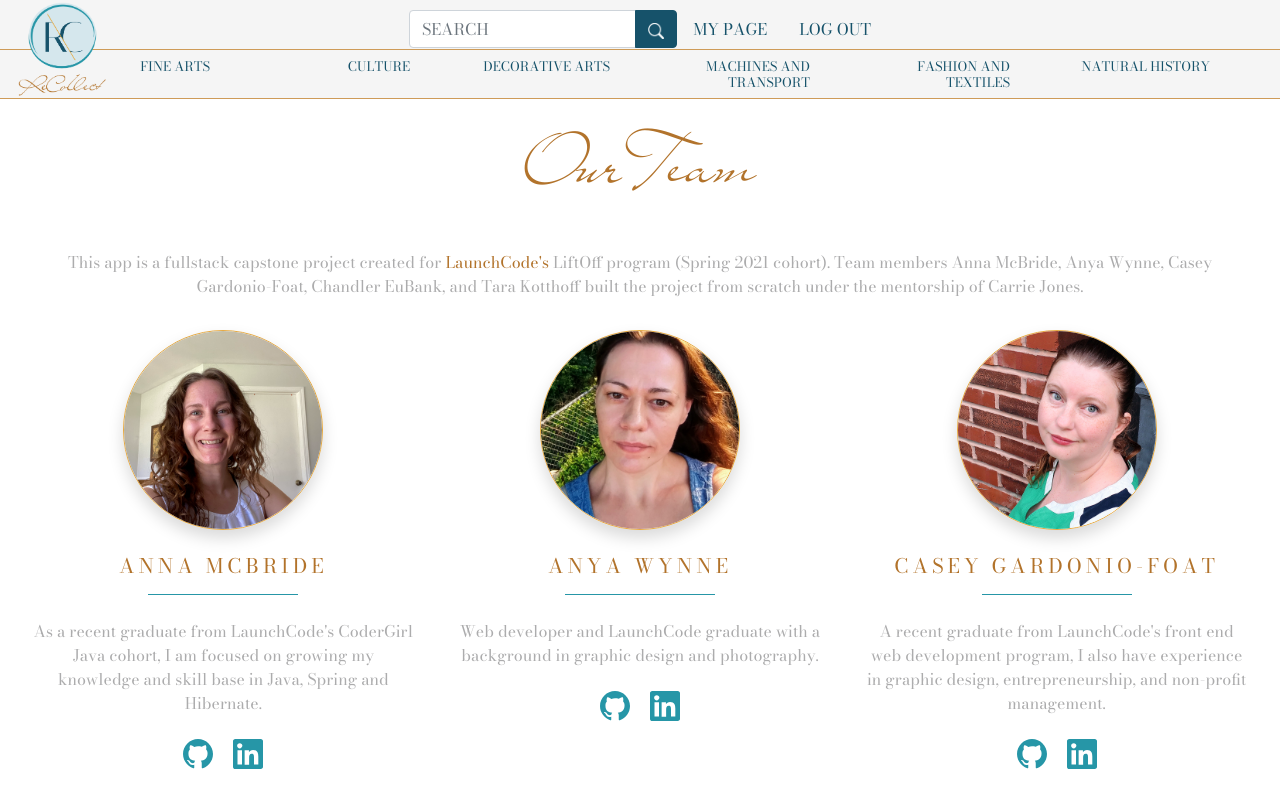
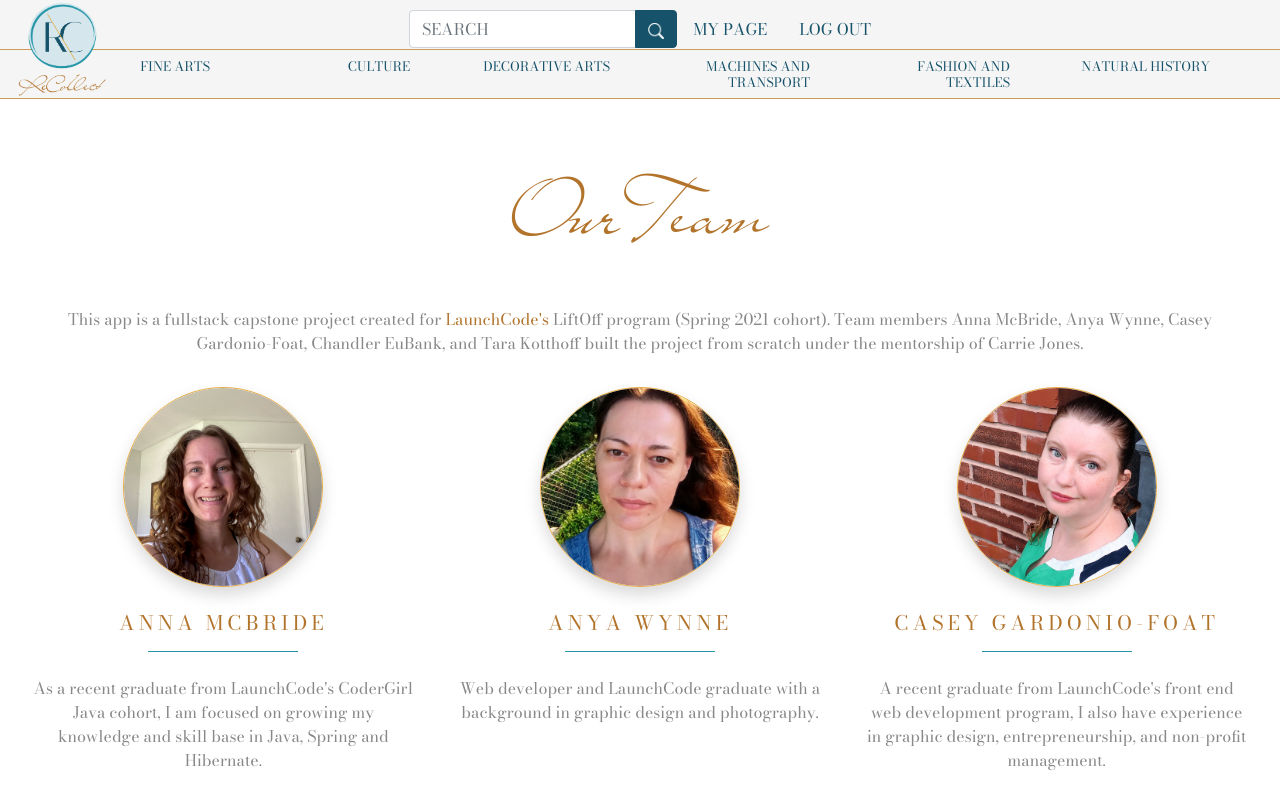
Before and after one commit to Carolista/collection-organizer, an Angular app in the folder frontEnd/: page /about-team in a window 1280 px wide. Shown: the top 794 px of the page. Built offline with nearby package versions, Linux system fonts and the light colour scheme.

Commit message:
fixed baseline alignment on about-team page

```diff
--- a/frontEnd/src/app/landing-page/about-team/about-team.component.html
+++ b/frontEnd/src/app/landing-page/about-team/about-team.component.html
@@ -3,7 +3,7 @@
   <!--title start-->
   <div class="row justify-content-xl-center mt-5">
     <div class="col-12 text-center mb-3">
-      <h1 class="heading-primary text-secondary text-center" style="font-size: 72px">Our Team</h1>
+      <h1 class="heading-primary text-secondary text-center" style="font-size: 80px; padding-top: 3rem;">Our Team</h1>
       <p class="text-muted">
         This app is a fullstack capstone project created for
         <a class="text-secondary" href="https://www.launchcode.org/">LaunchCode's</a>
@@ -35,6 +35,8 @@
       <h5 class="text-secondary text-uppercase" style="letter-spacing: .25rem;">Anya Wynne</h5>
       <hr class="border-info" width="150">
       <p class="text-muted my-4">Web developer and LaunchCode graduate with a background in graphic design and photography.</p>
+      <br>
+      <br>
       <div>
         <a href="https://github.com/AnyaWynne"><img src="../../../assets/icons/github_info.svg" style="height: 30px; padding-inline: 10px"></a>
         <a href="https://www.linkedin.com/in/anya-wynne-2b496618/"><img src="../../../assets/icons/logo-LinkedIn_info.svg" style="height: 30px; padding-inline: 10px;"></a>
@@ -74,6 +76,7 @@
       <h5 class="text-secondary text-uppercase" style="letter-spacing: .25rem;">Tara Kotthoff</h5>
       <hr class="border-info" width="150">
       <p class="text-muted my-4">I recently completed Launchcode's Codergirl JavaScript & Java Web Development Course, and am currently working on my capstone project.</p>
+      <br>
       <div>
         <a href="https://github.com/tara-kotthoff"><img src="../../../assets/icons/github_info.svg" style="height: 30px; padding-inline: 10px"></a>
         <a href="https://www.linkedin.com/in/tarakotthoff/"><img src="../../../assets/icons/logo-LinkedIn_info.svg" style="height: 30px; padding-inline: 10px;"></a>
@@ -86,6 +89,7 @@
       <h5 class="text-secondary text-uppercase" style="letter-spacing: .25rem;">Carrie Jones</h5>
       <hr class="border-info" width="150">
       <p class="text-muted my-4">Launchcode graduate, mentor, and web/software developer with passion for all things both creative and analytical.</p>
+      <br>
       <div>
         <a href="https://github.com/Carolista"><img src="../../../assets/icons/github_info.svg" style="height: 30px; padding-inline: 10px"></a>
         <a href="https://www.linkedin.com/in/carolinerjones/"><img src="../../../assets/icons/logo-LinkedIn_info.svg" style="height: 30px; padding-inline: 10px;"></a>
@@ -94,111 +98,4 @@
   </div>
   <!--team members end-->
 
-
-  <!--alternative layout using bootstrap cards-->
-  <!-- <div class="row pt-3 pb-1 px-5 mx-5">
-    <div class="col-4">
-      <div class="card bg-primary border-warning">
-        <img class="rounded-circle" src="../../../assets/photos/team_AnnaMcBride.png" class="card-img-top">
-        <div class="card-body">
-          <div class="card-title">
-            <h3 class="text-warning text-center">Anna McBride</h3>
-          </div>
-          <div class="card-subtitle">
-            <p class="lead text-muted">A recent graduate from LaunchCode's front end web development program, I also have experience in graphic design, entrepreneurship, and non-profit management.</p>
-            </div>
-          <div class="text-center">
-            <a href="https://github.com/AnnaMcBride"><img src="../../../assets/icons/github_info.svg" style="padding-inline: 25px; height: 30px"></a>
-            <a href="https://www.linkedin.com/in/anna-w-mcbride/"><img src="../../../assets/icons/logo-LinkedIn_info.svg" style="height: 30px"></a>
-          </div>
-        </div>
-      </div>
-    </div>
-    <div class="col-4">
-      <div class="card bg-primary">
-        <img src="../../../assets/photos/team_AnyaWynne.jfif" class="card-img-top">
-        <div class="card-body">
-          <div class="card-title">
-            <h3 class="text-warning text-center">Anya Wynne</h3>
-          </div>
-          <div class="card-subtitle">
-            <p class="lead text-muted">Web developer and LaunchCode graduate with a background in graphic design and photography.</p>
-            </div>
-          <div class="text-center">
-            <a href="https://github.com/AnyaWynne"><img src="../../../assets/icons/github_info.svg" style="padding-inline: 25px; height: 30px"></a>
-            <a href="https://www.linkedin.com/in/anya-wynne-2b496618/"><img src="../../../assets/icons/logo-LinkedIn_info.svg" style="height: 30px"></a>          </div>
-        </div>
-      </div>
-    </div>
-    <div class="col-4">
-      <div class="card bg-primary">
-        <img src="../../../assets/photos/team_CaseyGardonio-Foat.jfif" class="card-img-top">
-        <div class="card-body">
-          <div class="card-title">
-            <h3 class="text-warning text-center">Casey Gardonio</h3>
-          </div>
-          <div class="card-subtitle">
-            <p class="lead text-muted">A recent graduate from LaunchCode's front end web development program, I also have experience in graphic design, entrepreneurship, and non-profit management.</p>
-            </div>
-          <div class="text-center">
-            <a href="https://github.com/CaseyGardonio-Foat"><img src="../../../assets/icons/github_info.svg" style="padding-inline: 25px; height: 30px"></a>
-            <a href="https://www.linkedin.com/in/caseygardoniofoat/"><img src="../../../assets/icons/logo-LinkedIn_info.svg" style="height: 30px"></a>          </div>
-        </div>
-      </div>
-    </div>
-  </div>
-
-  <div class="row pt-1 py-5 px-5 mx-5">
-    <div class="col-4">
-      <div class="card bg-primary">
-        <img src="../../../assets/photos/team_ChandlerEuBank.png" class="card-img-top">
-        <div class="card-body">
-          <div class="card-title">
-            <h3 class="text-warning text-center">Chandler EuBank</h3>
-          </div>
-          <div class="card-subtitle">
-            <p class="lead text-muted">Aspiring web developer recently graduated from LaunchCode's CoderGirl cohort, focusing on JavaScript and Java. Actively seeking development positions.</p>
-            </div>
-          <div class="text-center">
-            <a href="https://github.com/cveubank"><img src="../../../assets/icons/github_info.svg" style="padding-inline: 25px; height: 30px"></a>
-            <a href="https://www.linkedin.com/in/cvetk4/"><img src="../../../assets/icons/logo-LinkedIn_info.svg" style="height: 30px"></a>
-          </div>
-        </div>
-      </div>
-    </div>
-    <div class="col-4">
-      <div class="card bg-primary">
-        <img src="../../../assets/photos/team_TaraKotthoff.png" class="card-img-top">
-        <div class="card-body">
-          <div class="card-title">
-            <h3 class="text-warning text-center">Tara Kotthoff</h3>
-          </div>
-          <div class="card-subtitle">
-            <p class="lead text-muted">I recently completed Launchcode's Codergirl JavaScript & Java Web Development Course, and am currently working on my capstone project.</p>
-            <p></p>
-            </div>
-          <div class="text-center">
-            <a href="https://github.com/tara-kotthoff"><img src="../../../assets/icons/github_info.svg" style="padding-inline: 25px; height: 30px"></a>
-            <a href="https://www.linkedin.com/in/tarakotthoff/"><img src="../../../assets/icons/logo-LinkedIn_info.svg" style="height: 30px"></a>
-          </div>
-        </div>
-      </div>
-    </div><div class="col-4">
-      <div class="card bg-primary">
-        <img src="../../../assets/photos/team_CarrieJones.jfif" class="card-img-top">
-        <div class="card-body">
-          <div class="card-title">
-            <h3 class="text-warning text-center">Carrie Jones</h3>
-          </div>
-          <div class="card-subtitle">
-            <p class="lead text-muted">Launchcode graduate, mentor, and web/software developer with passion for all things both creative and analytical.</p>
-            </div>
-          <div class="text-center">
-            <a href="https://github.com/Carolista"><img src="../../../assets/icons/github_info.svg" style="padding-inline: 25px; height: 30px"></a>
-            <a href="https://www.linkedin.com/in/carolinerjones/"><img src="../../../assets/icons/logo-LinkedIn_info.svg" style="height: 30px"></a>          </div>
-        </div>
-      </div>
-    </div>
-  </div>
-</div> -->
 <!--Team end-->
--- a/frontEnd/src/app/landing-page/landing-page.component.html
+++ b/frontEnd/src/app/landing-page/landing-page.component.html
@@ -61,7 +61,7 @@
         Modeled on museum catalogs and databases, this app allows registered users to store and organize information about their collections, including purchase and provenance details, photographs, condition reports, and research notes. It also allows users to post and edit guides on categories of objects on which they have expertise. Both registered users and non-users can access these guides and fora to further their own research.
       </p>
       <div class="row justify-content-center">
-        <a class="heading-secondary font-weight-bold btn btn-outline-info justify-center" style="letter-spacing: 2px;" href="about-project">LEARN MORE</a>
+        <a class="text-uppercase font-weight-bold btn btn-outline-info justify-center" style="letter-spacing: 2px;" href="about-project">LEARN MORE</a>
       </div>
     </div>
   </div>
@@ -69,7 +69,7 @@
   <!--About this project section-->
   <div class="row justify-content-xl-center py-5">
     <div class="py-3 px-5 mx-5">
-      <h1 class="heading-primary text-center text-secondary">About Us</h1>
+      <h1 class="heading-primary text-center text-secondary" style="font-size: 80px">About Us</h1>
       <p>This app was created as a fullstack capstone project for LaunchCode's LiftOff program (Spring 2021 cohort). Team members Anna McBride, Anya Wynne, Casey Gardonio-Foat, Chandler EuBank, and Tara Kotthoff built the project from scratch under the mentorship of Carrie Jones. For more information about each team member and the LaunchCode program,
         <a class="text-secondary font-weight-bold" href="about-team">click here.</a>
       </p>
--- a/frontEnd/src/styles.scss
+++ b/frontEnd/src/styles.scss
@@ -13,7 +13,7 @@ $warning:       #E6AA43;
 $danger:        #974027;
 $light:         #E2E3E5;
 $dark:          #3C3E3C;
-$muted:         #ACACAD;
+$muted:         #878887;
 $tertiary:      #575554;
 $light2:        #D5E7ED;
 $light3:        #9BCAD8;
```
